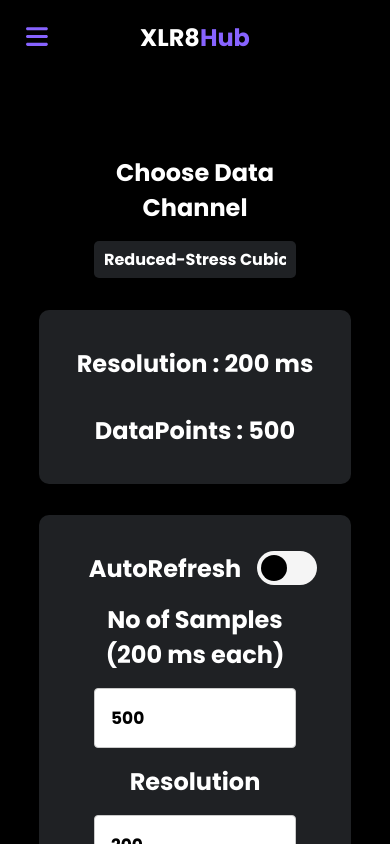
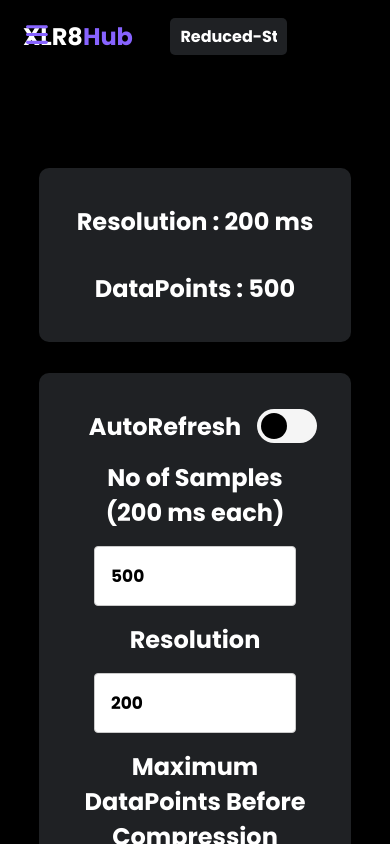
Before and after one commit to sakthiram17/xlr8-hub-websocket, a React (Vite) app: page / in a window 390 px wide. Shown: the top 844 px of the page. Built offline with nearby package versions, Linux system fonts and the light colour scheme; no server answers.

Commit message:
moved to navbar

```diff
--- a/src/App.jsx
+++ b/src/App.jsx
@@ -79,6 +79,7 @@
             active={activePage}
             changePage={pageSwitchHandler}
             setSmall={updateIsSmall}
+            handleChange={handleChange}
           ></Navbar>
           <SideBar
             list={["Dashboard", "Control Panel", "DataHub", "Guide"]}
@@ -92,13 +93,7 @@
             changePage={pageSwitchHandler}
           ></SideBar>
 
-          <Input
-            type="select"
-            label="Choose Data Channel"
-            options={["Reduced-Stress Cubic Boost Converter", "IBC with Enhanced QBC"]}
-            values = {["Converter-1","Converter-2"]}
-            handleChange = {handleChange}
-          ></Input>
+
           {currentPage}
           <Backdrop off={offSideBar} on={sidebaron}></Backdrop>
         </CounterProvider>
--- a/src/Pages/Input.css
+++ b/src/Pages/Input.css
@@ -140,6 +140,7 @@
     border: black;
     margin: 1rem;
     border-radius: 5px;
+    width: min(30vw,300px);
     background-color:var(--primary-card-bg);
     cursor: pointer;
   }
--- a/src/UI/Navbar.css
+++ b/src/UI/Navbar.css
@@ -164,6 +164,9 @@
     padding:0;
 }
 @media only screen
-and (max-device-width : 768px)  {
-
+and (max-width : 900px)  {
+  .NavBar{
+    font-size: 1rem;
+    padding: 0.1rem;
+  }
 }
--- a/src/UI/Navbar.jsx
+++ b/src/UI/Navbar.jsx
@@ -7,7 +7,7 @@
 import { faBars } from '@fortawesome/free-solid-svg-icons';
 import { useContext } from 'react';
 import ToggleButton from '../Pages/ToggleButton.jsx';
-
+import Input from '../Pages/Input.jsx';
 /*
 Guide to Use this Navbar
 props
@@ -78,10 +78,16 @@
         <span className="header-f">{props.first}</span>
         <span className = "header-l">{props.last}</span>
         </div>
+
         <ul type = "none">
         {navList}
 
-
+        <Input
+            type="select"
+            options={["Reduced-Stress Cubic Boost Converter", "IBC with Enhanced QBC"]}
+            values = {["Converter-1","Converter-2"]}
+            handleChange ={props.handleChange}
+          ></Input>
 
         </ul>
         </div>
```
Also changed, not shown: 1 other file (tests, documents, lock files or other folders).
